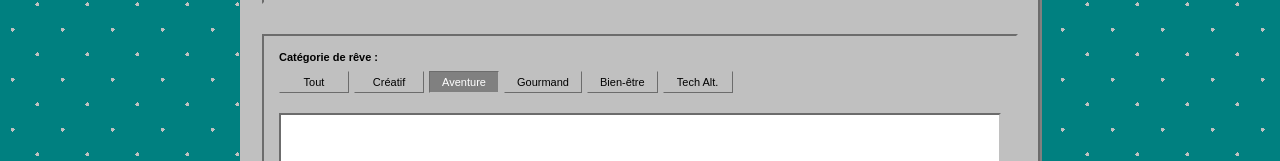
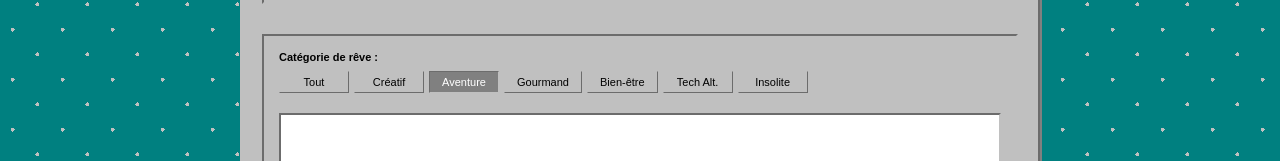
Before and after one commit to JoeGustinien/ToutQuitterEt, a plain HTML site: page index.html in a window 1280 px wide. Both pictures are taken after a click on the button "Aventure". Shown: the part 183-344 px from the top of the page. Drawn offline with Linux system fonts and the light colour scheme.

Commit message:
new category and new jobs

```diff
--- a/data/jobs.json
+++ b/data/jobs.json
@@ -34,6 +34,41 @@
       "salary": "2000-6000€/mois",
       "formation": "École d'art + inspiration",
       "difficulty": "Narrative"
+    },
+    {
+      "title": "Architecte de maisons de poupées",
+      "description": "Créer des mondes miniatures parfaits où chaque détail compte, donner vie aux rêves d'enfance en réduction.",
+      "salary": "2200-4000€/mois",
+      "formation": "Architecture + minutie extrême",
+      "difficulty": "Lilliputienne"
+    },
+    {
+      "title": "Tailleur de pierre",
+      "description": "Sculpter la matière éternelle dans la tradition des cathédrales, créer des œuvres qui traverseront les siècles.",
+      "salary": "2400-4200€/mois",
+      "formation": "CAP tailleur de pierre + force",
+      "difficulty": "Millénaire"
+    },
+    {
+      "title": "Dessinateur de rêves",
+      "description": "Capturer l'imaginaire nocturne sur papier, transformer les songes les plus fous en œuvres d'art tangibles.",
+      "salary": "1800-3500€/mois",
+      "formation": "Beaux-Arts + imagination débordante",
+      "difficulty": "Onirique"
+    },
+    {
+      "title": "Photographe de cartes postales",
+      "description": "Immortaliser la beauté du monde sous l'angle parfait, créer les clichés qui feront rêver les voyageurs.",
+      "salary": "2000-4500€/mois",
+      "formation": "Photographie + œil artistique",
+      "difficulty": "Nostalgique"
+    },
+    {
+      "title": "Plieur d'avions en papier",
+      "description": "Maîtriser l'art ancestral de l'origami aéronautique, faire voler les rêves d'enfance à travers le bureau.",
+      "salary": "1500-2800€/mois",
+      "formation": "Patience + dextérité japonaise",
+      "difficulty": "Aérodynamique"
     }
   ],
   "adventure": [
@@ -71,6 +106,41 @@
       "salary": "2500-4000€/mois",
       "formation": "Alpinisme + premiers secours",
       "difficulty": "Vertigineuse"
+    },
+    {
+      "title": "Pêcheur de lambis",
+      "description": "Plonger dans les eaux cristallines des Caraïbes pour capturer ces trésors de la mer, vivre au rythme des marées.",
+      "salary": "1800-3200€/mois",
+      "formation": "Plongée + connaissance maritime",
+      "difficulty": "Tropicale"
+    },
+    {
+      "title": "Tondeur de mouton en Nouvelle-Zélande",
+      "description": "Parcourir les pâturages infinis sous le ciel austral, maîtriser l'art millénaire de la tonte dans les antipodes.",
+      "salary": "2200-3800€/mois",
+      "formation": "Apprentissage + muscles d'acier",
+      "difficulty": "Antipodique"
+    },
+    {
+      "title": "Cueilleur de melons en Thaïlande",
+      "description": "Récolter les fruits exotiques dans la chaleur moite des tropiques, découvrir les saveurs authentiques d'Asie.",
+      "salary": "1200-2000€/mois",
+      "formation": "Endurance + adaptation climatique",
+      "difficulty": "Équatoriale"
+    },
+    {
+      "title": "Moniteur de Canoë Kayak au Canada",
+      "description": "Naviguer sur les lacs immenses entourés de forêts boréales, enseigner l'art de la pagaie sous l'aurore boréale.",
+      "salary": "2000-3500€/mois",
+      "formation": "BPJEPS canoë + résistance au froid",
+      "difficulty": "Polaire"
+    },
+    {
+      "title": "Marin d'eau douce",
+      "description": "Naviguer sur les lacs et rivières loin de l'océan, découvrir les trésors cachés des voies fluviales.",
+      "salary": "2200-3800€/mois",
+      "formation": "Permis fluvial + sens de l'orientation",
+      "difficulty": "Lacustre"
     }
   ],
   "food": [
@@ -108,6 +178,34 @@
       "salary": "3000-6000€/mois",
       "formation": "Cuisine + soif de découverte",
       "difficulty": "Cosmopolite"
+    },
+    {
+      "title": "Cuisinier de cantine scolaire",
+      "description": "Nourrir les futurs génies avec amour et créativité, transformer les légumes boudés en plats appréciés.",
+      "salary": "1800-2800€/mois",
+      "formation": "CAP cuisine + patience infinie",
+      "difficulty": "Pédagogique"
+    },
+    {
+      "title": "Artisan glacier à Melun",
+      "description": "Créer des sorbets artisanaux dans la douceur de Seine-et-Marne, rafraîchir les étés de la banlieue parisienne.",
+      "salary": "2000-3500€/mois",
+      "formation": "CAP glacier + créativité sucrée",
+      "difficulty": "Rafraîchissante"
+    },
+    {
+      "title": "Ostréiculteur à Arcachon",
+      "description": "Élever les perles de l'océan dans le bassin mythique, offrir les saveurs iodées de l'Atlantique.",
+      "salary": "2500-4500€/mois",
+      "formation": "Formation aquacole + amour des marées",
+      "difficulty": "Marémotrice"
+    },
+    {
+      "title": "Goûteur de jus de canne au Lamentin",
+      "description": "Déguster l'essence sucrée des Antilles sous le soleil martiniquais, préserver la tradition du vesou créole.",
+      "salary": "1600-2400€/mois",
+      "formation": "Palais expert + connaissance créole",
+      "difficulty": "Tropicale"
     }
   ],
   "wellness": [
@@ -145,6 +243,27 @@
       "salary": "2500-4200€/mois",
       "formation": "Formation massage + douceur",
       "difficulty": "Apaisante"
+    },
+    {
+      "title": "Make up artist pour animaux",
+      "description": "Sublimer nos compagnons à quatre pattes pour les plateaux télé, révéler leur beauté naturelle.",
+      "salary": "2200-4000€/mois",
+      "formation": "Maquillage + patience animale",
+      "difficulty": "Bestiale"
+    },
+    {
+      "title": "Coiffeur afro au Japon",
+      "description": "Apporter l'expertise capillaire africaine au pays du Soleil Levant, créer des ponts culturels par la beauté.",
+      "salary": "2800-5000€/mois",
+      "formation": "Coiffure afro + japonais",
+      "difficulty": "Interculturelle"
+    },
+    {
+      "title": "Manucure pour autruches",
+      "description": "Prendre soin des griffes de ces géants à plumes, allier délicatesse et courage face aux coups de patte.",
+      "salary": "1800-3000€/mois",
+      "formation": "Manucure + bravoure",
+      "difficulty": "Dangereuse"
     }
   ],
   "tech": [
@@ -182,6 +301,176 @@
       "salary": "5000-10000€/mois",
       "formation": "Sécurité info + éthique",
       "difficulty": "Noble"
+    },
+    {
+      "title": "Vendeur d'abonnement Minitel",
+      "description": "Ressusciter la nostalgie technologique française, convaincre une nouvelle génération des charmes du 3615.",
+      "salary": "1200-2200€/mois",
+      "formation": "Vente + nostalgie assumée",
+      "difficulty": "Rétro"
+    },
+    {
+      "title": "Mécanicien pour poussettes",
+      "description": "Réparer les véhicules des tout-petits avec la précision d'un horloger, assurer la mobilité des bébés urbains.",
+      "salary": "2000-3200€/mois",
+      "formation": "Mécanique + délicatesse",
+      "difficulty": "Miniature"
+    },
+    {
+      "title": "Testeur de trottinettes",
+      "description": "Éprouver la résistance des nouveaux moyens de transport urbain, garantir la sécurité des citadins pressés.",
+      "salary": "2200-3500€/mois",
+      "formation": "Équilibre + esprit critique",
+      "difficulty": "Équilibriste"
+    }
+  ],
+  "unusual": [
+    {
+      "title": "Éleveur de chien fer au Vauclin",
+      "description": "Élever cette race martiniquais emblématique sous le soleil des Antilles, préserver un patrimoine canin unique.",
+      "salary": "1500-2800€/mois",
+      "formation": "Cynologie + amour créole",
+      "difficulty": "Tropicale"
+    },
+    {
+      "title": "Dresseur de pigeons en Belgique",
+      "description": "Entraîner les messagers ailés dans la tradition flamande, perpétuer l'art ancestral de la colombophilie.",
+      "salary": "1800-3000€/mois",
+      "formation": "Patience + bière belge",
+      "difficulty": "Aérienne"
+    },
+    {
+      "title": "Tresseur de chapeaux de paille",
+      "description": "Créer à la main les couvre-chefs de l'été, protéger les têtes du soleil avec élégance artisanale.",
+      "salary": "1600-2800€/mois",
+      "formation": "Artisanat + dextérité",
+      "difficulty": "Tressée"
+    },
+    {
+      "title": "Cultivateur de mauvaises herbes",
+      "description": "Faire pousser ce que les autres arrachent, révolutionner le jardinage par l'art du contre-pied végétal.",
+      "salary": "1400-2400€/mois",
+      "formation": "Botanique + esprit rebelle",
+      "difficulty": "Paradoxale"
+    },
+    {
+      "title": "Entraîneur de ski nautique",
+      "description": "Enseigner l'art de danser sur l'eau tractée par un bateau, cultiver l'adrénaline aquatique estivale.",
+      "salary": "2200-4000€/mois",
+      "formation": "Ski nautique + pédagogie",
+      "difficulty": "Glissante"
+    },
+    {
+      "title": "Gérant d'EHPAD naturiste sur la Côte d'Azur",
+      "description": "Diriger une maison de retraite où l'on vieillit en harmonie avec la nature, sous le soleil méditerranéen.",
+      "salary": "3500-6000€/mois",
+      "formation": "Gestion + ouverture d'esprit",
+      "difficulty": "Ensoleillée"
+    },
+    {
+      "title": "Brasseur de vent",
+      "description": "Créer des courants d'air sur mesure pour rafraîchir les terrasses d'été, maîtriser l'art de la brise artificielle.",
+      "salary": "1800-3200€/mois",
+      "formation": "Physique + créativité aérienne",
+      "difficulty": "Éolienne"
+    },
+    {
+      "title": "Décorateur de niches de chiens riches",
+      "description": "Aménager des palais canins pour la haute société, allier luxe et confort pour nos amis à quatre pattes.",
+      "salary": "2500-5000€/mois",
+      "formation": "Décoration + psychologie canine",
+      "difficulty": "Bourgeoise"
+    },
+    {
+      "title": "Mascotte à Disneyland",
+      "description": "Incarner la magie Disney sous un costume de peluche géante, répandre la joie malgré la chaleur étouffante.",
+      "salary": "1800-2800€/mois",
+      "formation": "Théâtre + résistance physique",
+      "difficulty": "Magique"
+    },
+    {
+      "title": "Écrivain public",
+      "description": "Coucher sur papier les mots que d'autres ne savent exprimer, être la plume des âmes silencieuses.",
+      "salary": "1500-3000€/mois",
+      "formation": "Lettres + empathie",
+      "difficulty": "Littéraire"
+    },
+    {
+      "title": "Assistant personnel de Carla Bruni",
+      "description": "Organiser le quotidien d'une icône française, naviguer entre les mondes de la mode, la musique et la politique.",
+      "salary": "3000-6000€/mois",
+      "formation": "Organisation + discrétion",
+      "difficulty": "Glamour"
+    },
+    {
+      "title": "Patron de bar à chats",
+      "description": "Créer un havre de paix où ronrons et cafés se mélangent, thérapie féline pour citadins stressés.",
+      "salary": "2200-4000€/mois",
+      "formation": "Hôtellerie + amour félin",
+      "difficulty": "Ronronnante"
+    },
+    {
+      "title": "Chasseur de mouches",
+      "description": "Éliminer les nuisibles volants avec la précision d'un sniper, protéger les repas d'été des intrusions ailées.",
+      "salary": "1400-2200€/mois",
+      "formation": "Réflexes + patience de chasseur",
+      "difficulty": "Microscopique"
+    },
+    {
+      "title": "Brouteur",
+      "description": "Maîtriser l'art digital de la séduction virtuelle, jongler entre plusieurs identités sur les réseaux sociaux.",
+      "salary": "Variable selon les victimes",
+      "formation": "Psychologie + créativité narrative",
+      "difficulty": "Douteuse"
+    },
+    {
+      "title": "Dealeur de zouk",
+      "description": "Diffuser clandestinement les rythmes antillais dans les soirées parisiennes, nourrir la nostalgie créole des expatriés.",
+      "salary": "1800-3500€/mois",
+      "formation": "Culture musicale + réseau",
+      "difficulty": "Rythmée"
+    },
+    {
+      "title": "Clown triste",
+      "description": "Cultiver la mélancolie sous le maquillage coloré, explorer les paradoxes de la condition humaine par l'art.",
+      "salary": "1600-3200€/mois",
+      "formation": "Théâtre + philosophie",
+      "difficulty": "Mélancolique"
+    },
+    {
+      "title": "Tueur d'ambiance",
+      "description": "Spécialiste de la douche froide conversationnelle, refroidir l'atmosphère des soirées trop joyeuses.",
+      "salary": "1200-2000€/mois",
+      "formation": "Pessimisme + timing parfait",
+      "difficulty": "Plombante"
+    },
+    {
+      "title": "Animateur de centre aéré à Saint-Ouen",
+      "description": "Occuper les petits banlieusards pendant les vacances, transformer l'asphalte urbain en terrain d'aventure.",
+      "salary": "1600-2400€/mois",
+      "formation": "BAFA + énergie débordante",
+      "difficulty": "Énergique"
+    },
+    {
+      "title": "Conducteur de bus scolaire à Petit-Bourg",
+      "description": "Transporter les futurs champions guadeloupéens vers l'école, naviguer dans les routes tropicales matinales.",
+      "salary": "1800-2600€/mois",
+      "formation": "Permis transport + patience",
+      "difficulty": "Matinale"
+    },
+    {
+      "title": "Mannequin pieds",
+      "description": "Sublimer l'art de la chaussure par la beauté des orteils, défiler sur les podiums du sol vers le haut.",
+      "salary": "2000-4500€/mois",
+      "formation": "Beauté des pieds + souplesse",
+      "difficulty": "Pédestre"
+    },
+    {
+      "title": "Tatoueur en prison",
+      "description": "Créer de l'art derrière les barreaux avec des moyens de fortune, marquer les corps et les âmes captives.",
+      "salary": "Variable selon les négociations",
+      "formation": "Art + système D",
+      "difficulty": "Carcérale"
     }
   ]
 }
--- a/index.html
+++ b/index.html
@@ -50,6 +50,7 @@
                             <button class="filter-btn" data-category="food">Gourmand</button>
                             <button class="filter-btn" data-category="wellness">Bien-être</button>
                             <button class="filter-btn" data-category="tech">Tech Alt.</button>
+                            <button class="filter-btn" data-category="unusual">Insolite</button>
                         </div>
                     </div>
 
--- a/js/app.js
+++ b/js/app.js
@@ -105,7 +105,8 @@ function setActiveFilter(category) {
         'adventure': 'Aventure',
         'food': 'Gourmand',
         'wellness': 'Bien-être',
-        'tech': 'Tech Alternative'
+        'tech': 'Tech Alternative',
+        'unusual': 'Insolite'
     };
 
     jobDisplay.innerHTML = `
```
